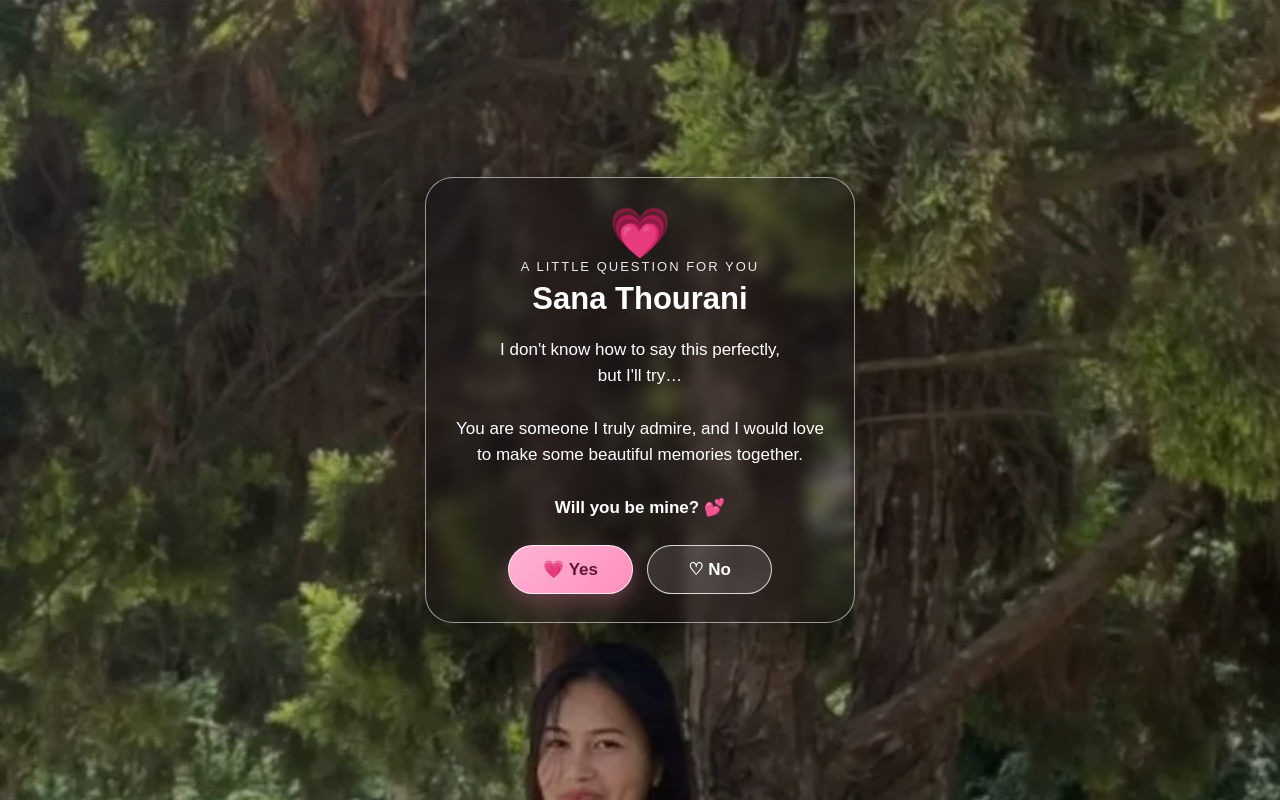
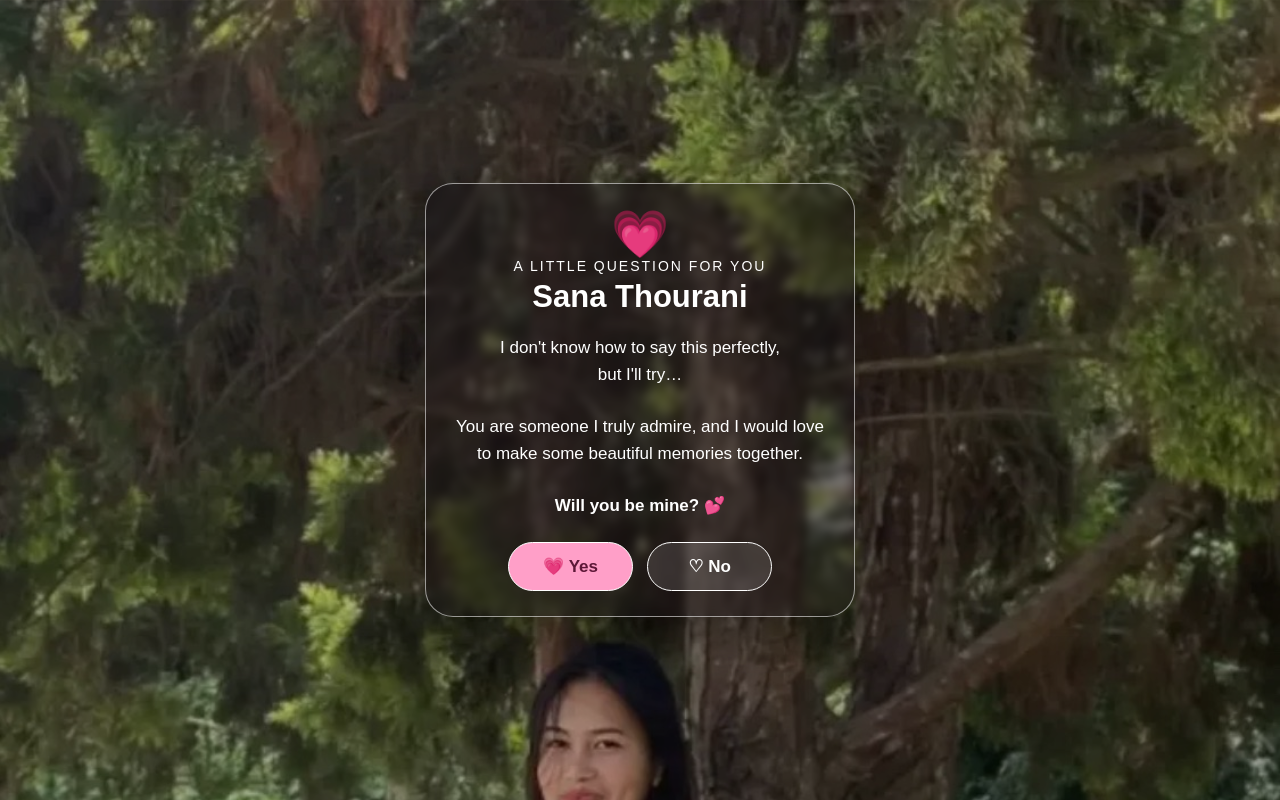
Before and after one commit to thounaojammacmilan-art/Thourani, a plain HTML site: page index.html in a window 1280 px wide. Shown: the top 800 px of the page. Drawn offline with Linux system fonts and the light colour scheme.

Commit message:
index.html

```diff
--- a/index.html
+++ b/index.html
@@ -7,34 +7,241 @@
 <title>Sana Thourani 💗</title>
 
 <style>
-*{
-  box-sizing:border-box;
+* {
+  box-sizing: border-box;
 }
 
-body{
-  margin:0;
-  min-height:100vh;
-  overflow:hidden;
-  font-family:Arial,sans-serif;
-  color:white;
-  background:url("IMG_0740.jpeg") center/cover fixed no-repeat;
+body {
+  margin: 0;
+  min-height: 100vh;
+  overflow: hidden;
+  font-family: Arial, sans-serif;
+  color: white;
+
+  background:
+    url("IMG_0740.jpeg")
+    center/cover fixed no-repeat;
 }
 
-body:before{
-  content:"";
-  position:fixed;
-  inset:0;
-  background:rgba(0,0,0,.30);
-  z-index:0;
+body::before {
+  content: "";
+  position: fixed;
+  inset: 0;
+  background: rgba(0,0,0,0.28);
+  z-index: 0;
 }
 
-.wrap{
-  position:relative;
-  z-index:1;
-  min-height:100vh;
-  display:flex;
-  align-items:center;
-  justify-content:center;
+.wrap {
+  position: relative;
+  z-index: 1;
+
+  min-height: 100vh;
+
+  display: flex;
+  align-items: center;
+  justify-content: center;
+
+  padding: 18px;
+}
+
+.card {
+  width: min(92vw, 430px);
+  max-height: 94vh;
+
+  overflow: auto;
+
+  padding: 25px 20px;
+
+  text-align: center;
+
+  background: rgba(20,15,20,0.42);
+
+  border: 1px solid rgba(255,255,255,0.55);
+
+  border-radius: 28px;
+
+  backdrop-filter: blur(4px);
+  -webkit-backdrop-filter: blur(4px);
+
+  box-shadow:
+    0 18px 50px rgba(0,0,0,0.35);
+}
+
+.heart {
+  font-size: 42px;
+
+  animation:
+    pulse 1.4s infinite;
+}
+
+.small {
+  font-size: 14px;
+  letter-spacing: 2px;
+}
+
+h1 {
+  margin: 5px 0 4px;
+
+  font-size: 31px;
+}
+
+.message {
+  font-size: 17px;
+
+  line-height: 1.55;
+
+  margin: 20px 4px;
+}
+
+.buttons {
+  display: flex;
+
+  justify-content: center;
+
+  gap: 14px;
+
+  margin-top: 22px;
+}
+
+button {
+  min-width: 125px;
+
+  padding: 13px 22px;
+
+  border-radius: 30px;
+
+  border: 1px solid white;
+
+  font-size: 17px;
+
+  font-weight: bold;
+
+  cursor: pointer;
+}
+
+#yes {
+  background: #ff9fc8;
+
+  color: #5d1737;
+}
+
+#no {
+  background: rgba(255,255,255,0.12);
+
+  color: white;
+}
+
+#result {
+  display: none;
+
+  margin-top: 20px;
+
+  font-size: 19px;
+
+  font-weight: bold;
+}
+
+@keyframes pulse {
+
+  50% {
+    transform: scale(1.13);
+  }
+
+}
+</style>
+
+</head>
+
+<body>
+
+<div class="wrap">
+
+  <div class="card">
+
+    <div class="heart">
+      💗
+    </div>
+
+    <div class="small">
+      A LITTLE QUESTION FOR YOU
+    </div>
+
+    <h1>
+      Sana Thourani
+    </h1>
+
+    <div class="message">
+
+      I don't know how to say this perfectly,
+      <br>
+
+      but I'll try…
+      <br><br>
+
+      You are someone I truly admire,
+      and I would love to make some
+      beautiful memories together.
+
+      <br><br>
+
+      <b>
+        Will you be mine? 💕
+      </b>
+
+    </div>
+
+    <div class="buttons">
+
+      <button id="yes" onclick="answerYes()">
+        💗 Yes
+      </button>
+
+      <button id="no" onclick="answerNo()">
+        ♡ No
+      </button>
+
+    </div>
+
+    <div id="result"></div>
+
+  </div>
+
+</div>
+
+
+<script>
+
+function answerYes() {
+
+  const r =
+    document.getElementById("result");
+
+  r.style.display = "block";
+
+  r.innerHTML =
+    "You just made my day! 💖✨" +
+    "<br><br>" +
+    "Thank you, Sana Thourani! ❤️";
+}
+
+
+function answerNo() {
+
+  const r =
+    document.getElementById("result");
+
+  r.style.display = "block";
+
+  r.innerHTML =
+    "That's completely okay. ❤️" +
+    "<br>" +
+    "I respect your choice. 😊";
+}
+
+</script>
+
+</body>
+</html>  justify-content:center;
   padding:18px;
 }
 
```
